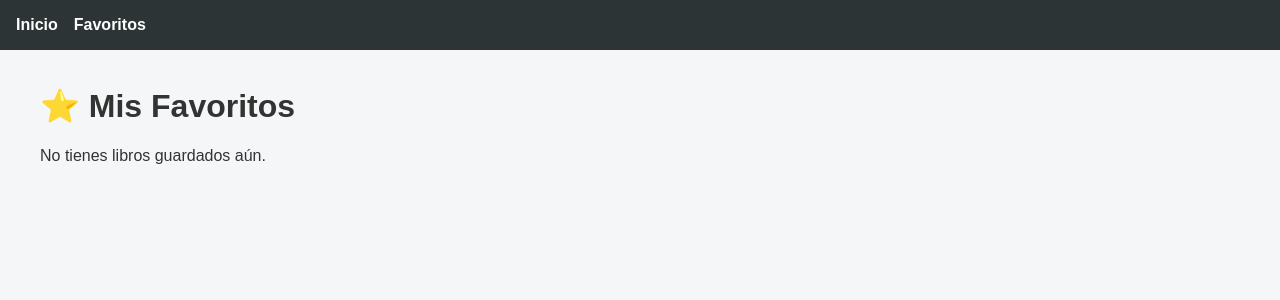
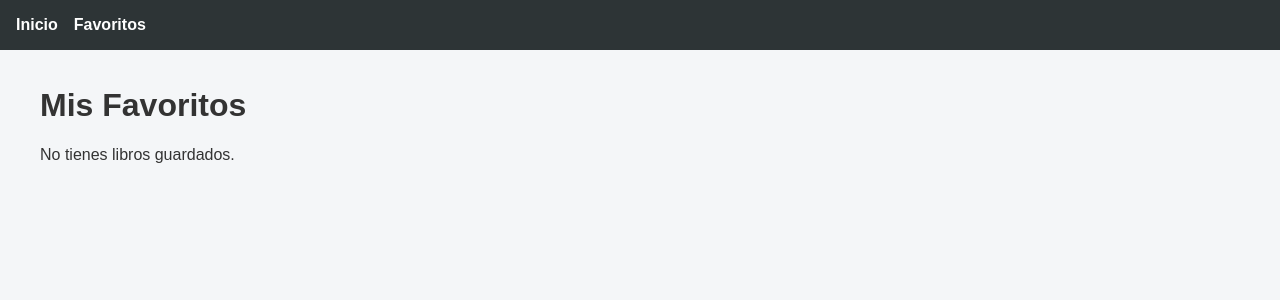
Before and after one commit to Patogol35/book-finder, a React (Vite) app: page /favorites in a window 1280 px wide. Shown: the top 300 px of the page. Built offline with nearby package versions, Linux system fonts and the light colour scheme.

Commit message:
Update FavoritesPage.jsx

```diff
--- a/src/pages/FavoritesPage.jsx
+++ b/src/pages/FavoritesPage.jsx
@@ -6,10 +6,10 @@ export default function FavoritesPage() {
   const { favorites } = useContext(FavoritesContext);
 
   return (
-    <div className="container">
-      <h1>⭐ Mis Favoritos</h1>
+    <div className="p-6 container">
+      <h1 className="text-2xl font-bold mb-4">Mis Favoritos</h1>
       {favorites.length === 0 ? (
-        <p className="empty">No tienes libros guardados aún.</p>
+        <p className="empty">No tienes libros guardados.</p>
       ) : (
         <div className="books-grid">
           {favorites.map(book => (
```
